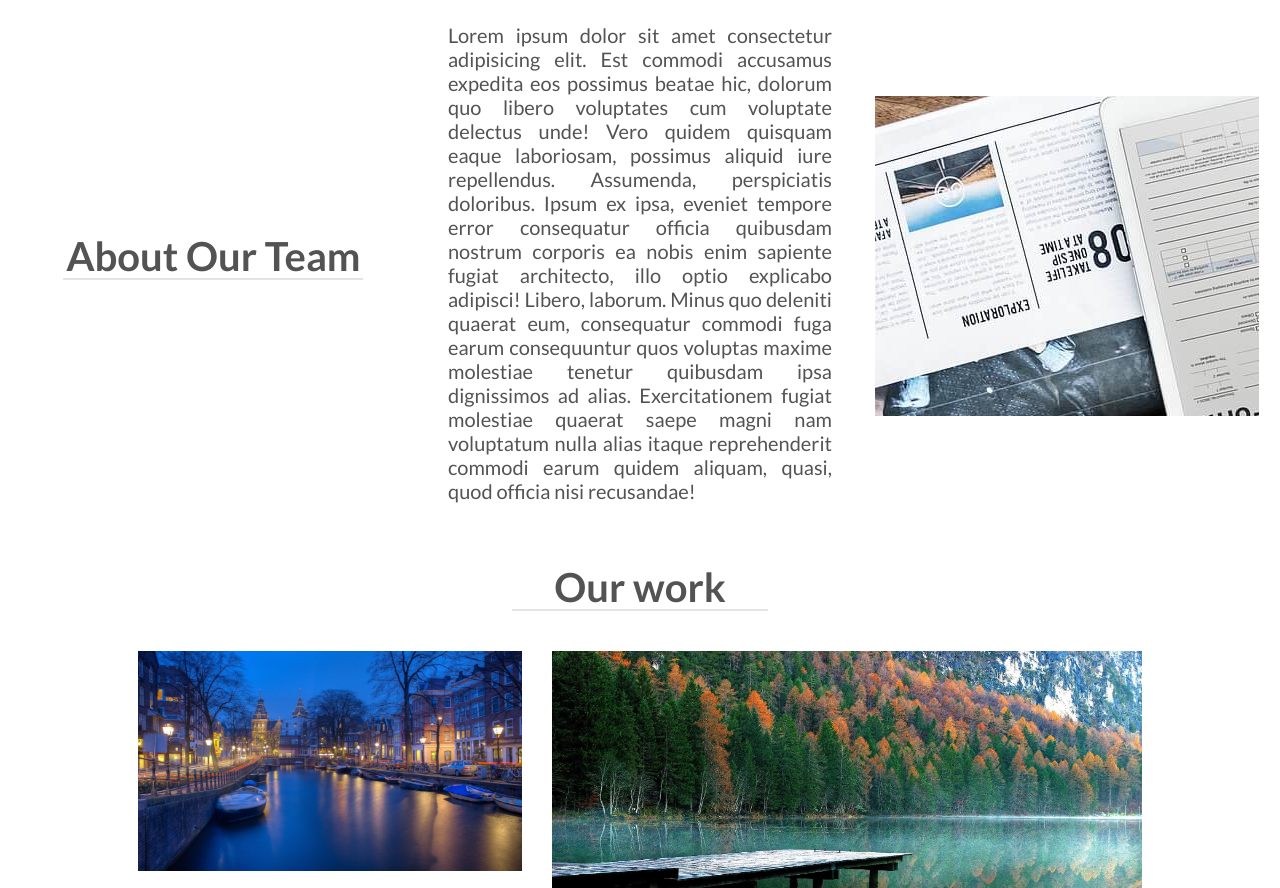
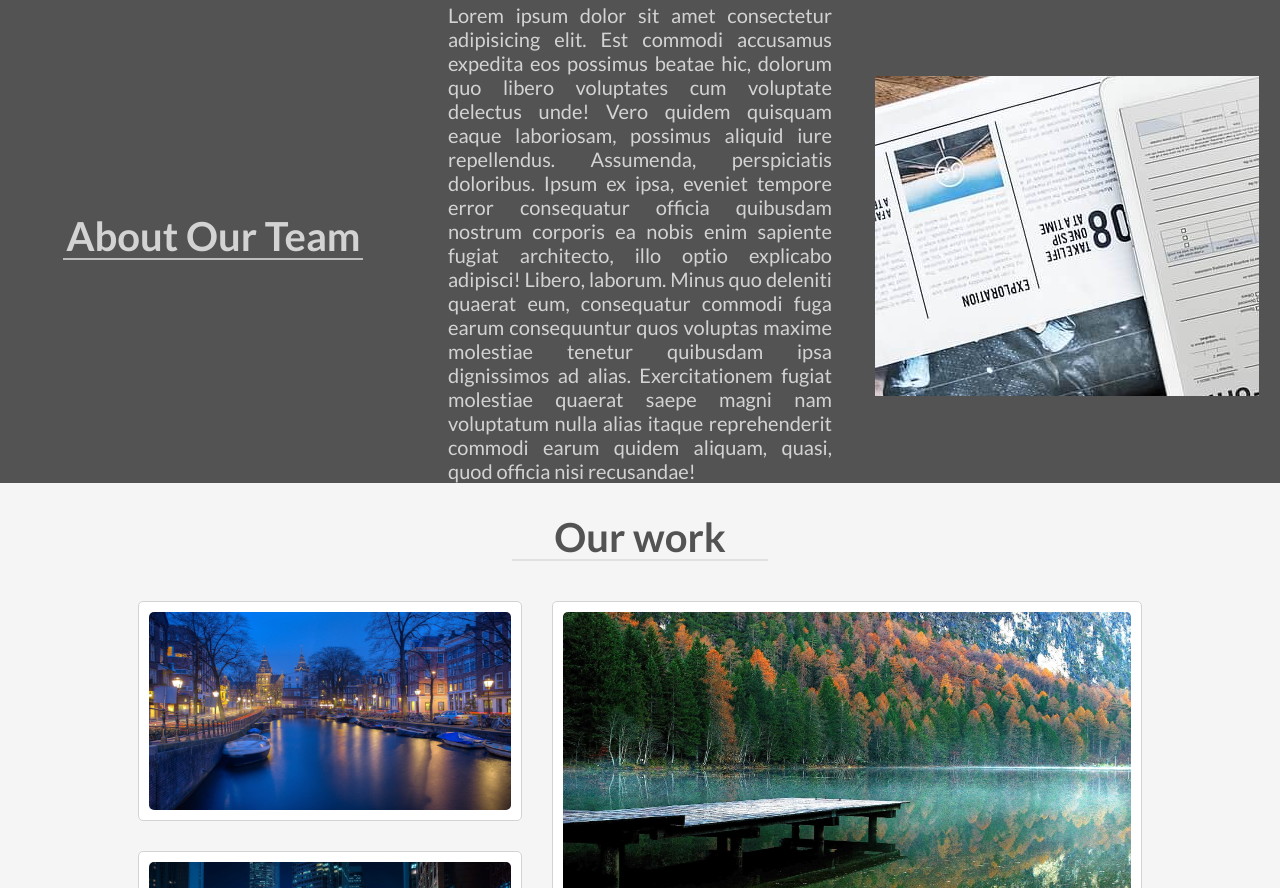
Before and after one commit to maciejsss/navigator-landing-page, a plain HTML site: page index.html in a window 1280 px wide. Shown: the part 812-1700 px from the top of the page. Drawn offline with nearby package versions, Linux system fonts and the light colour scheme.

Commit message:
fixed margin padding problems

```diff
--- a/scss/_about.scss
+++ b/scss/_about.scss
@@ -2,8 +2,8 @@ section.about {
     display: flex;
     flex-direction: column;
     justify-content: space-around;
-    margin: 20px 0;
     overflow: hidden;
+    background-color: #535353;
 
     @media (min-width: 1025px) {
         flex-direction: row;
@@ -14,13 +14,16 @@ section.about {
     @media (min-width: 1025px) {}
 
     h1 {
+        padding-top: 30px;
         text-align: center;
         font-size: 30px;
         position: relative;
+        color: #d3d3d3;
+
 
         @media (min-width: 1025px) {
+            padding-top: 0;
             flex-basis: 30%;
-            // margin: 0 200px;
             font-size: 40px;
         }
 
@@ -45,6 +48,8 @@ section.about {
         animation-delay: .3s;
         font-size: 20px;
         text-align: justify;
+        color: #d3d3d3;
+
 
         @media (min-width: 768px) {
             flex-basis: 30%;
--- a/scss/_our-work.scss
+++ b/scss/_our-work.scss
@@ -1,12 +1,14 @@
 section.our-work {
     width: 100%;
     text-align: center;
+    background-color: rgba(202, 202, 202, 0.2);
 
     h1 {
         text-align: center;
         font-size: 30px;
         position: relative;
-        margin: 60px 0;
+        padding-top: 30px;
+        margin-bottom: 30px;
 
         @media (min-width: 1025px) {
             flex-basis: 30%;
@@ -64,6 +66,10 @@ section.our-work {
             overflow: hidden;
             position: relative;
             margin: 10px 0;
+            padding: 10px;
+            background-color: #fff;
+            border: 1px solid #d3d3d3;
+            border-radius: 5px;
 
             @media (min-width: 768px) {
                 margin: 0;
@@ -102,6 +108,8 @@ section.our-work {
                 width: 100%;
                 height: 100%;
                 transition: .3s;
+                border-radius: 5px;
+
             }
 
             &:hover img {
--- a/scss/_shop.scss
+++ b/scss/_shop.scss
@@ -3,9 +3,7 @@ section.shop {
     background-color: rgba(202, 202, 202, 0.2);
     padding: 20px 0;
 
-    @media (min-width: 1025px) {
-        margin-top: 80px;
-    }
+
 
     div.background-header {
         width: 100%;
```
Also changed, not shown: css/style.css, 1 other file.
